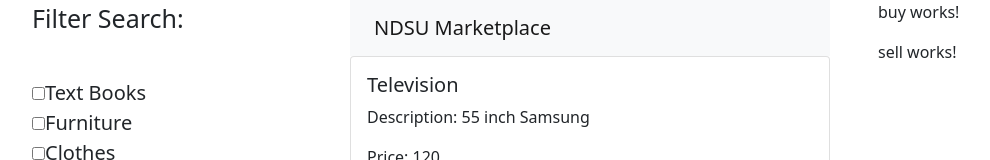
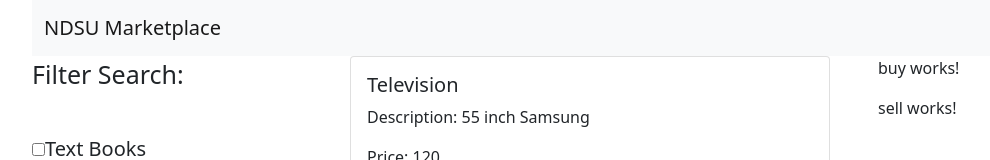
Before and after one commit to dillynewst/ndsu-marketplace, an Angular app in the folder ndsu-marketplace/: page / in a window 1280 px wide. Shown: the top 160 px of the page, without its empty margins (50-1040 px from the left). Built offline with nearby package versions, Linux system fonts and the light colour scheme.

Commit message:
moved navbar to app component

```diff
--- a/ndsu-marketplace/src/app/app.component.html
+++ b/ndsu-marketplace/src/app/app.component.html
@@ -1,3 +1,11 @@
+<div class="container">
+  <nav class="navbar navbar-light bg-light">
+      <div class="container-fluid">
+        <a class="navbar-brand">NDSU Marketplace</a>
+      </div>
+  </nav>
+</div>
+
 <div class="container">
   <div class="row">
     <div class="col">
--- a/ndsu-marketplace/src/app/items/items.component.html
+++ b/ndsu-marketplace/src/app/items/items.component.html
@@ -1,11 +1,3 @@
-<div class="container">
-    <nav class="navbar navbar-light bg-light">
-        <div class="container-fluid">
-          <a class="navbar-brand">NDSU Marketplace</a>
-        </div>
-    </nav>
-</div>
-
 <div class="container">
     <div>
         <app-item-card
```
